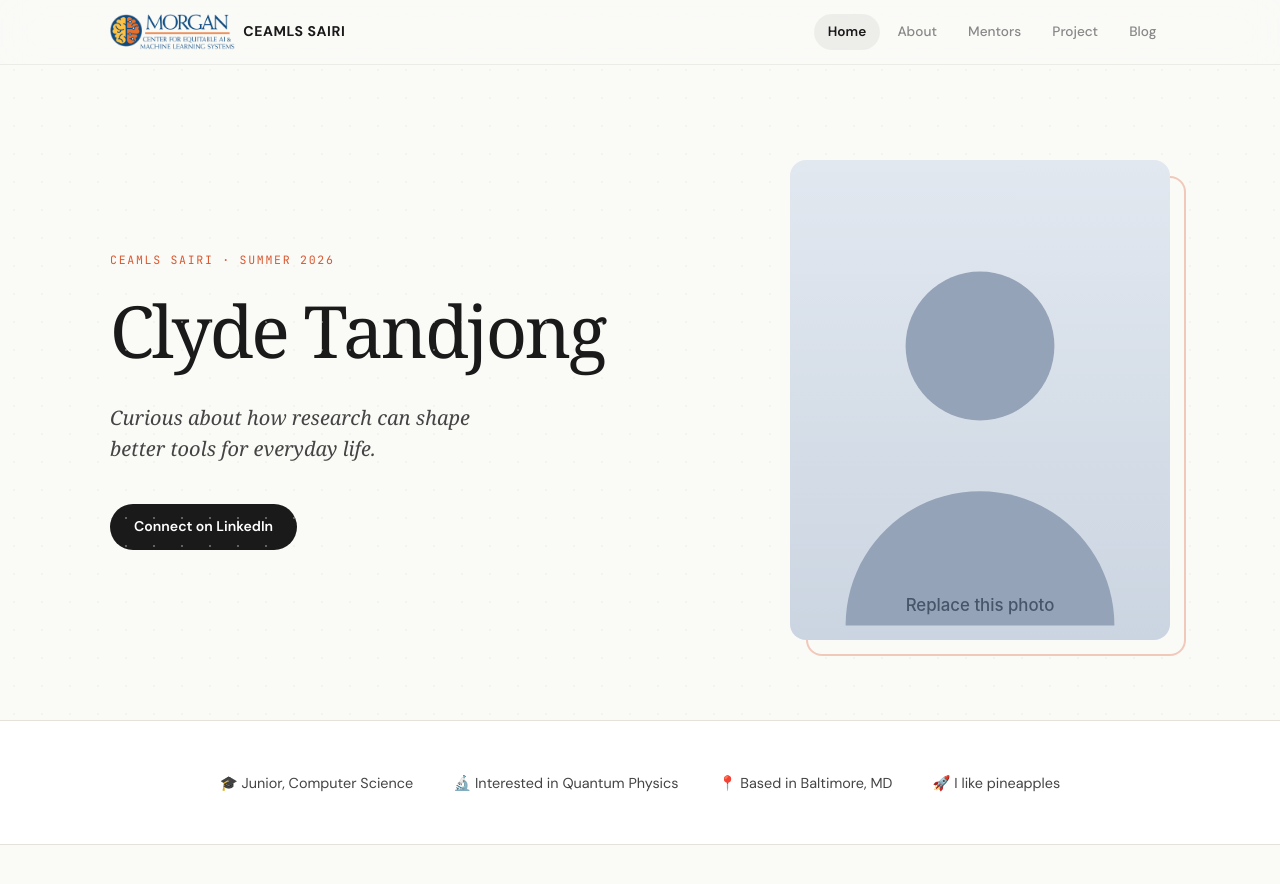
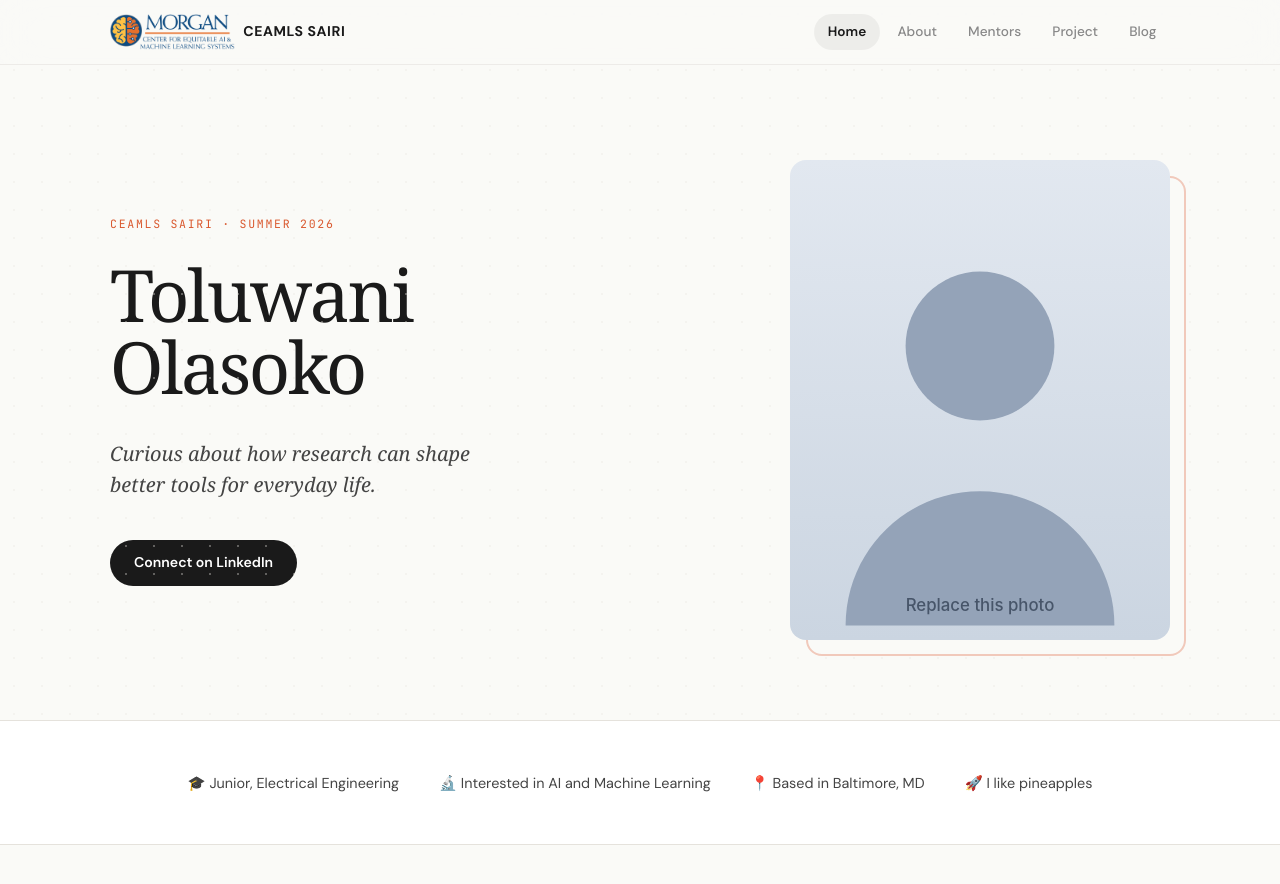
Before and after one commit to Toluwani101/toluwani101ceamls26.github.io, a Jekyll site: the page built from index.md, in a window 1280 px wide and 900 px high. Shown: the top 884 px of the window. Built offline with Jekyll 4.4.1, drawn with Linux system fonts in a browser that asks for light colours; some web fonts are replaced.

Commit message:
Modify display name and quick facts in index.md
Updated personal information and interests in index.md.

```diff
--- a/index.md
+++ b/index.md
@@ -1,18 +1,18 @@
 ---
 layout: home
 title: Home
-display_name: Clyde Tandjong                  # <- shown as the big display name on the hero
+display_name: Toluwani Olasoko                  # <- shown as the big display name on the hero
 description: My CEAMLS SAIRI Summer Research Site
 
 motto: "Curious about how research can shape better tools for everyday life."
 
 quick_facts:
-  - "🎓 Junior, Computer Science"
-  - "🔬 Interested in Quantum Physics"
+  - "🎓 Junior, Electrical Engineering"
+  - "🔬 Interested in AI and Machine Learning"
   - "📍 Based in Baltimore, MD"
   - "🚀 I like pineapples"
 
-linkedin: https://www.linkedin.com/in/example
+linkedin: https://www.linkedin.com/in/toluwaniolasoko/
 image: /assets/images/profile.svg
 
 # A "Currently" block — three short status lines for the home page.
```
